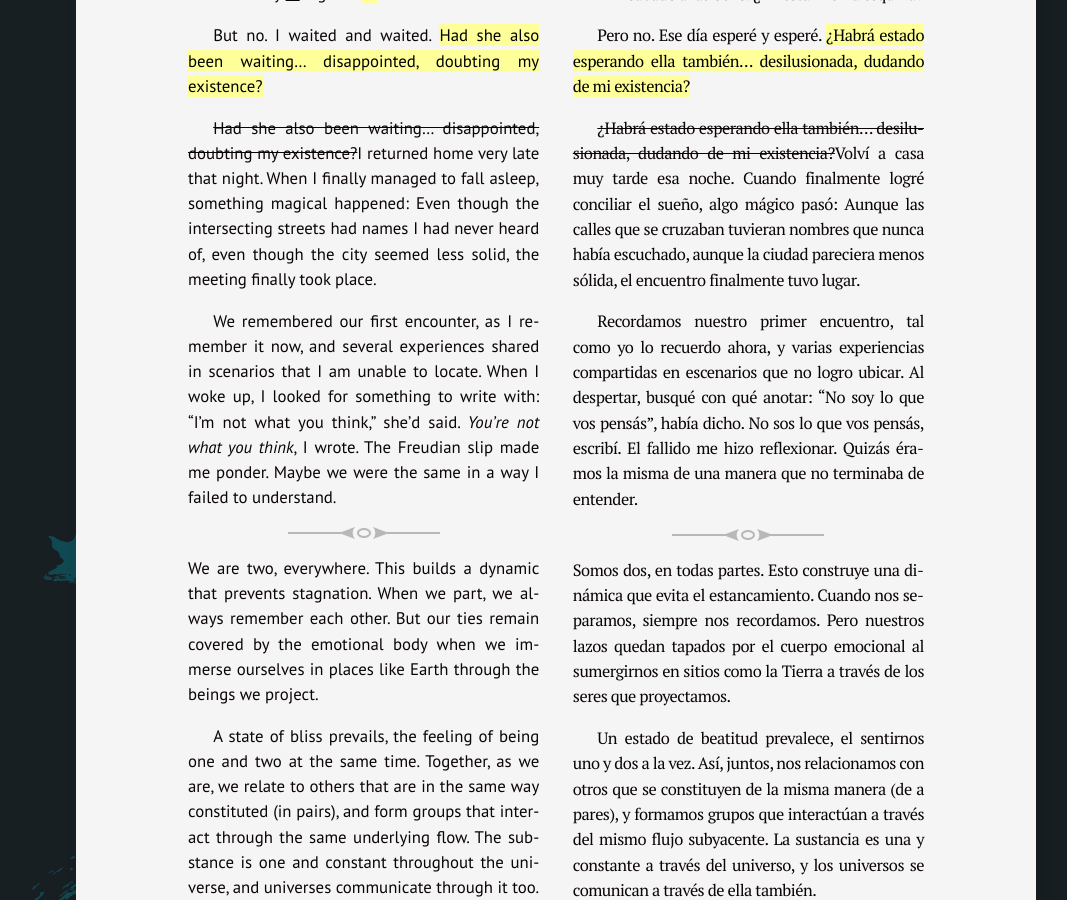
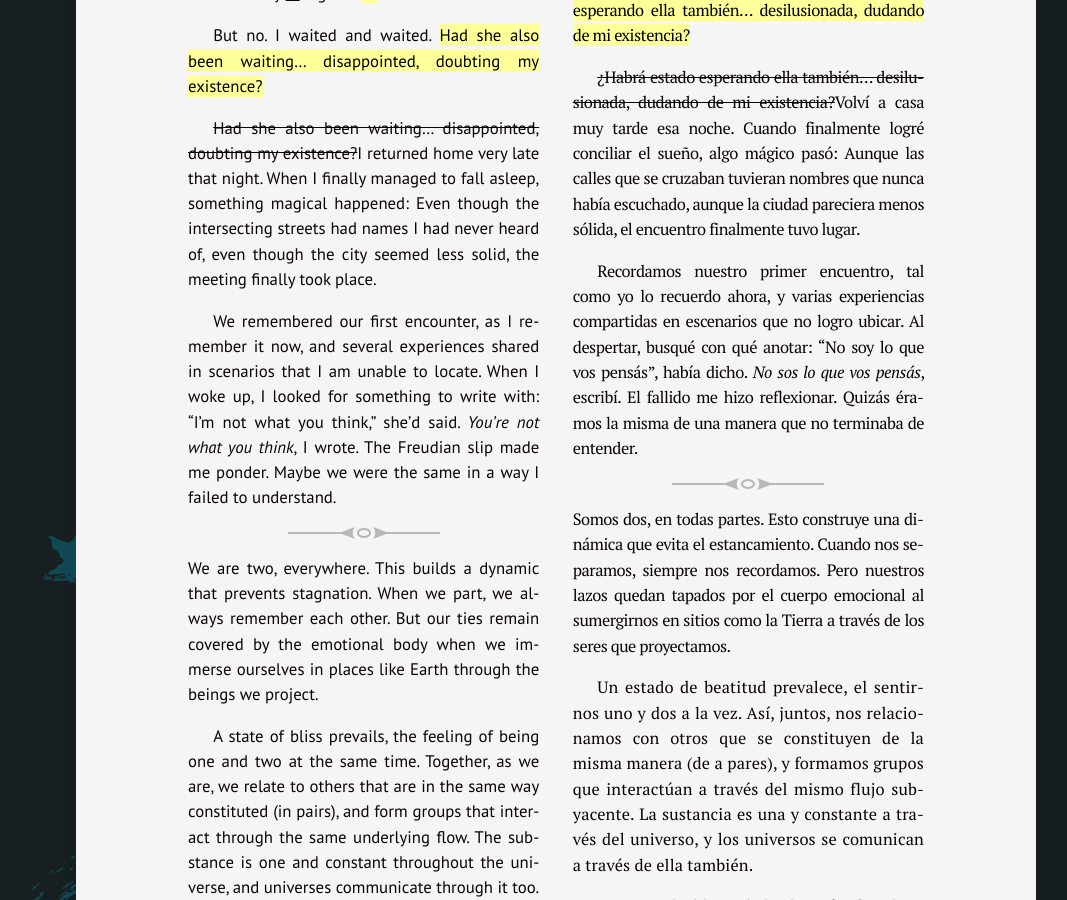
Before and after one commit to silvialohrmann/editorial, a Jekyll site: the page built from _posts/2022-11-18-we-are-houses.md, in a window 1280 px wide and 900 px high, scrolled down 582 px. Shown: the whole window, without its empty margins (84-1151 px from the left). Built offline with Jekyll 4.4.1, drawn with Linux system fonts in a browser that asks for light colours; some of the changed text lies outside the part shown.

Commit message:
Update 2022-11-18-we-are-houses.md

```diff
--- a/_posts/2022-11-18-we-are-houses.md
+++ b/_posts/2022-11-18-we-are-houses.md
@@ -10,7 +10,7 @@
 
 “Saturday <span style="text-decoration: underline;" title="*Prepositions of Time - at, in, on,* Grammar, English Club, accessed November 21, 2022, https://www.englishclub.com/grammar/prepositions-at-in-on-time.htm">at</span> eight. <del>In</del><ins title="*in / at / on the corner*, WordReference.com Language Forums, accessed November 19, 2022, https://forum.word&#173;reference.com/threads/in-at-on-the-corner.348930/">At</ins> this same corner?”
 
-But no. I waited and waited. <ins>Had she also been waiting… disappointed, doubting my existence?</ins>
+But no. I waited and waited. <ins title="edited on 2022-11-19">Had she also been waiting… disappointed, doubting my existence?</ins>
 
 <del title="edited on 2022-11-19">Had she also been waiting… disappointed, doubting my existence?</del>I returned home very late that night. When I finally managed to fall asleep, something magical happened: Even though the intersecting streets had names I had never heard of, even though the city seemed less solid, the meeting finally took place.
 
@@ -108,13 +108,13 @@
 
 <p><del title="edited on 2023-01-08">¿Habrá estado esperando ella también… desilusionada, dudando de mi existencia?</del>Volví a casa muy tarde esa noche. Cuando finalmente logré conciliar el sueño, algo mágico pasó: Aunque las calles que se cruzaban tuvieran nombres que nunca había escuchado, aunque la ciudad pareciera menos sólida, el encuentro finalmente tuvo lugar.</p>
 
-<p>Recordamos nuestro primer encuentro, tal como yo lo recuerdo ahora, y varias experiencias compartidas en escenarios que no logro ubicar. Al despertar, busqué con qué anotar: “No soy lo que vos pensás”, había dicho. No sos lo que vos pensás, escribí. El fallido me hizo reflexionar. Quizás éramos la misma de una manera que no terminaba de entender.</p>
+<p>Recordamos nuestro primer encuentro, tal como yo lo recuerdo ahora, y varias experiencias compartidas en escenarios que no logro ubicar. Al despertar, busqué con qué anotar: “No soy lo que vos pensás”, había dicho. <em>No sos lo que vos pensás</em>, escribí. El fallido me hizo reflexionar. Quizás éramos la misma de una manera que no terminaba de entender.</p>
 <hr>
 <p>Somos dos, en todas partes. Esto construye una dinámica que evita el estancamiento. Cuando nos separamos, siempre nos recordamos. Pero nuestros lazos quedan tapados por el cuerpo emocional al sumergirnos en sitios como la Tierra a través de los seres que proyectamos.</p>
 
-<p>Un estado de beatitud prevalece, el sentirnos uno y dos a la vez. Así, juntos, nos relacionamos con otros que se constituyen de la misma manera (de a pares), y formamos grupos que interactúan a través del mismo flujo subyacente. La sustancia es una y constante a través del universo, y los universos se comunican a través de ella también.</p>
+<p style="letter-spacing:.01em;">Un estado de beatitud prevalece, el sentirnos uno y dos a la vez. Así, juntos, nos relacionamos con otros que se constituyen de la misma manera (de a pares), y formamos grupos que interactúan a través del mismo flujo subyacente. La sustancia es una y constante a través del universo, y los universos se comunican a través de ella también.</p>
 
-<p>La zona de libertad de decisión fue diseñada con el propósito de la expansión ilimitada y abarcaba la creación de planetas y densidades. La fase más importante —y más difícil de llevar a cabo— fue y es la capa física de la Tierra. Estuvo abierta a la experimentación para que seres de distintos niveles energéticos pudieran dejar su huella. Pasado un tiempo prudencial, tuvimos que preservar la zona de un daño irreversible que habría llevado a la no compleción del experimento.</p>
+<p style="letter-spacing:.01em;">La zona de libertad de decisión fue diseñada con el propósito de la expansión ilimitada y abarcaba la creación de planetas y densidades. La fase más importante —y más difícil de llevar a cabo— fue y es la capa física de la Tierra. Estuvo abierta a la experimentación para que seres de distintos niveles energéticos pudieran dejar su huella. Pasado un tiempo prudencial, tuvimos que preservar la zona de un daño irreversible que habría llevado a la no compleción del experimento.</p>
 
 <p>Tuvimos que poner un filtro en la única puerta, que no es ni física ni energética, sino un pensamiento de la mente universal. A través de ella puede ahora accederse o no dependiendo de las condiciones particulares de cada entidad.</p>
 
@@ -122,7 +122,7 @@
 
 <p>En su mente (la verdadera) y en todos sus cuerpos (casas dentro de casas), ella acumula experiencia, el resultado de lo que ustedes llaman prueba y error, y nosotros llamamos vida. Para ustedes, vida es todo hasta que mueren. Como no estamos ni vivos ni muertos, podemos llamar vida a algo externo a nosotros y tratarlo como un mecanismo.</p>
 
-<p>Mi necesidad de acercármele fue creciendo. Eso lo cambió todo: Antes nunca hubiese desobedecido la negativa que recibí cuando solicité una extensión de los permisos. Ahora me doy cuenta de que me dejaron llevar a cabo este experimento aunque no pudieran alentarme abiertamente.</p>
+<p style="letter-spacing:.03em;">Mi necesidad de acercármele fue creciendo. Eso lo cambió todo: Antes nunca hubiese desobedecido la negativa que recibí cuando solicité una extensión de los permisos. Ahora me doy cuenta de que me dejaron llevar a cabo este experimento aunque no pudieran alentarme abiertamente.</p>
 
 <p>Por meses vivió en las nubes, y sus pies comenzaron a mostrar la evidencia física. Para mí era más que positivo, ya que me llegaban sensaciones de experiencias terrestres traducidas a código universal. Luego se convirtió en un hecho masivo. Empezamos a ser bombardeados por pensamientos de todo tipo. No alcanzó el momento presente para analizar, sintetizar y archivar tanto dato, y tuvimos que desdoblar la experiencia permanente en compartimientos hacia atrás y hacia adelante.</p>
 
@@ -130,11 +130,11 @@
 
 <p>Sé que parece imposible que existan problemas de espacio en el estado en el que nos encontramos, pero deben recordar que cuanta más interacción mantenemos con nuestras proyecciones, más nos acercamos a su instancia existencial. Todo se produce a través de un mecanismo autogenerativo del cual no es necesario saber los pormenores.</p>
 
-<p>En resumen: Los lugares vacíos atraen hacia sí entidades con las que puedan interactuar. Al hablar de lugares o casas no estamos refiriéndonos a cosas, sino a seres, las cosas solo existen en la densidad más baja.</p>
+<p>En resumen: Los lugares vacíos atraen hacia sí entidades con las que puedan interactuar. Al hablar de lugares o casas no estamos refiriéndonos a cosas, sino a seres, <em>las cosas</em> solo existen en la densidad más baja.</p>
 
 <p>Nuestra casa no tiene forma definida, es solo un pensamiento. La habitamos con nuestra intención.</p>
 <hr>
-<p>Me sorprende no estar pensando en matarme. Me siento tan mal… Soy un tumor operándose. Soñé con Itna anoche, con la ola gigante, otra vez. Era un miedo tranquilo, el de morir. Lo que en realidad me asustaba era no volver a verlo.</p>
+<p><em>Me sorprende no estar pensando en matarme. Me siento tan mal… Soy un tumor operándose. Soñé con Itna anoche, con la ola gigante, otra vez. Era un miedo tranquilo, el de morir. Lo que en realidad me asustaba era no volver a verlo.</em></p>
 <hr>
 <p>A través de los sueños se puede acceder a otras vidas. Estas vidas, que creemos pasadas, en realidad ocurren simultáneamente. Este es un concepto difícil para alguien que se despliega en la linealidad temporal, pero es importante adoptarlo, ya que la permeabilidad que existe entre sucesos de diferentes bucles de experiencia explica el desarrollo de la evolución.</p>
 
@@ -146,27 +146,27 @@
 
 <p>Podemos ver que, como niño, Itna está en contacto con información vedada a los adultos, y que ese saber es un no conocimiento, una apertura a no categorizar. De todas formas, el margen de tiempo de inmunidad a los estereotipos desde que una persona nace hasta que se estupidiza se está acortando peligrosamente.</p>
 <hr>
-<p>Quizás es verdad. Quizás existe un propósito después de todo. Quizás vale la pena vivir (y morir).  Me levanto para llevar a Itna al colegio. Caminamos despacio, en silencio, y recuerdo mi sueño vagamente, pero igualmente siento un profundo dolor.</p>
+<p><em>Quizás es verdad. Quizás existe un propósito después de todo. Quizás vale la pena vivir (y morir).  Me levanto para llevar a Itna al colegio. Caminamos despacio, en silencio, y recuerdo mi sueño vagamente, pero igualmente siento un profundo dolor.</em></p>
 <hr>
 <p>Existen múltiples seres entre mi compañero y yo. Emergen de cada uno de nosotros de a pares, y llevan nuestra esencia. Cada par se separa y se reúne luego en mundos de distintas densidades. El juego en sí no tiene que ver con encontrarnos a través de nuestras proyecciones, aunque esto se da con frecuencia. Sabemos que es un efecto de la expansión y tratamos de sacar provecho de ello. Es como un juego secundario que genera más energía.</p>
 
-<p>Algunas de nuestras proyecciones entran al mundo con mucha intensidad, dedicándose a actuar físicamente de una manera práctica para ayudar a los que accedieron a formar parte de la masa final.</p>
+<p style="letter-spacing:-.05em;">Algunas de nuestras proyecciones entran al mundo con mucha intensidad, dedicándose a actuar físicamente de una manera práctica para ayudar a los que accedieron a formar parte de la <em>masa final</em>.</p>
 
 <p>Cuando los efectos de la negatividad generada no pudieron revertirse a tiempo, muchos decidieron actuar de esa misma manera. Tenemos que recalcar que no es la única ni la mejor: Hacer lo contrario es igual de procedente y tiene sus beneficios en pos del mantenimiento del balance y el movimiento.</p>
 
 <p>Nos dimos cuenta de que los lazos familiares interfieren en la sana relación de nuestras proyecciones. Que el amor se tergiversa y se diluye en las materialidades de las que están compuestas sus demostraciones. El amor en sí es el fluir de la sustancia —aquella que transmite información y es el medio que aglutina todos los componentes del universo— a través de las entidades. En la Tierra, lo material (la energía solidificada) succiona hacia sí lo no material (información transmitida por la energía de alta vibración).</p>
 <hr>
-<p>La inercia hace que la vida me lleve a mí. Quisiera desaparecer. Me agotan las discusiones, la estupidez, no solo de otros, la mía. Me cansa ser estúpida. Me cansa ser.</p>
+<p><em>La inercia hace que la vida me lleve a mí. Quisiera desaparecer. Me agotan las discusiones, la estupidez, no solo de otros, la mía. Me cansa ser estúpida. Me cansa ser.</em></p>
 
-<p>¿Cómo aprender a morir y renacer sin intentar escapar siempre, sin perder el tiempo en buscar puertas que no existen (o que están tan a la vista que es como si no existieran: el cielo como puerta, o el mar)?</p>
+<p style="letter-spacing:-.01em;"><em>¿Cómo aprender a morir y renacer sin intentar escapar siempre, sin perder el tiempo en buscar puertas que no existen (o que están tan a la vista que es como si no existieran: el cielo como puerta, o el mar)?</em></p>
 
-<p>Me queda tan poca energía que pienso que la muerte puede parecerse a esto. Un permiso para no hacer… como si hiciera falta uno. Me hago la muerta unos días y recupero fuerza, me enfermo y me quedo en la cama a dormir, a soñar, a visitar otras vidas, más tiernas o más tenebrosas, distintas, sin cosas fijas: sin hijo, sin marido, sin escuela, sin trabajo, sin padre, sin madre, sin tren, sin colectivo, sin platos… sin yo. Sin yo, porque varío. Descanso de mí misma, salto de sueño en sueño y las cosas no se me pegan. Todo se queda en el sueño que soñé que soñaba.</p>
+<p style="letter-spacing:-.01em;"><em>Me queda tan poca energía que pienso que la muerte puede parecerse a esto. Un permiso para no hacer… como si hiciera falta uno. Me hago la muerta unos días y recupero fuerza, me enfermo y me quedo en la cama a dormir, a soñar, a visitar otras vidas, más tiernas o más tenebrosas, distintas, sin cosas fijas: sin hijo, sin marido, sin escuela, sin trabajo, sin padre, sin madre, sin tren, sin colectivo, sin platos… sin yo. Sin yo, porque varío. Descanso de mí misma, salto de sueño en sueño y las cosas no se me pegan. Todo se queda en el sueño que soñé que soñaba.</em></p>
 
-<p>Enciendo la luz para ir al baño y me doy cuenta de que todo es raro, de que las cosas ya no tienen borde definido, de que unos puntitos luminosos bailan. Que todo está hecho de lo mismo, dibujado sobre una única malla. Hago pis y me vuelvo a acostar. Miento: Primero espío a Itna, que brilla (literalmente).</p>
+<p style="letter-spacing:-.01em;"><em>Enciendo la luz para ir al baño y me doy cuenta de que todo es raro, de que las cosas ya no tienen borde definido, de que unos puntitos luminosos bailan. Que todo está hecho de lo mismo, dibujado sobre una única malla. Hago pis y me vuelvo a acostar. Miento: Primero espío a Itna, que brilla (literalmente).</em></p>
 
-<p>Si me muero, ¿me preocupará haber dejado a la gente que quiero acá? ¿O será como despertar a otra vida y creer que la anterior fue inventada, no real? Cuando despierto, ¿qué pasa con aquellos que abandono en el sueño? Versiones y versiones de gente que se repite, de hijos, de amigos, de parientes que cambian de roles de una historia a otra. ¿Cómo llevar la cuenta, cómo saber quién es más verdadero?</p>
+<p style="letter-spacing:-.01em;"><em>Si me muero, ¿me preocupará haber dejado a la gente que quiero acá? ¿O será como despertar a otra vida y creer que la anterior fue inventada, no real? Cuando despierto, ¿qué pasa con aquellos que abandono en el sueño? Versiones y versiones de gente que se repite, de hijos, de amigos, de parientes que cambian de roles de una historia a otra. ¿Cómo llevar la cuenta, cómo saber quién es más verdadero?</em></p>
 
-<p>Mi vida comienza a estar controlada por mi actividad nocturna, en la que todo se adapta a mí, en la que siento la vida mucho más íntimamente. Es como si mi espíritu entrara en mí, como si me agrandara. Hago lugar para que se acomode y pueda sentirlo todo.</p>
+<p style="letter-spacing:-.01em;"><em>Mi vida comienza a estar controlada por mi actividad nocturna, en la que todo se adapta a mí, en la que siento la vida mucho más íntimamente. Es como si mi espíritu entrara en mí, como si me agrandara. Hago lugar para que se acomode y pueda sentirlo todo.</em></p>
 <hr>
 <p>La interhabitabilidad les permite vivir cobijados por otros seres. Esto no significa que tengan que alimentarse de la energía disponible en los seres que los alojan, aunque pasa mucho. El sistema en sí es un regalo a través del cual aquellos involucrados pueden, eventualmente, acceder más fácilmente a nosotros. Hablamos de los involucrados porque existe la posibilidad de no ser parte del juego de las casas aun siendo parte del juego en la Tierra. Ustedes no se acuerdan de eso.</p>
 
```
